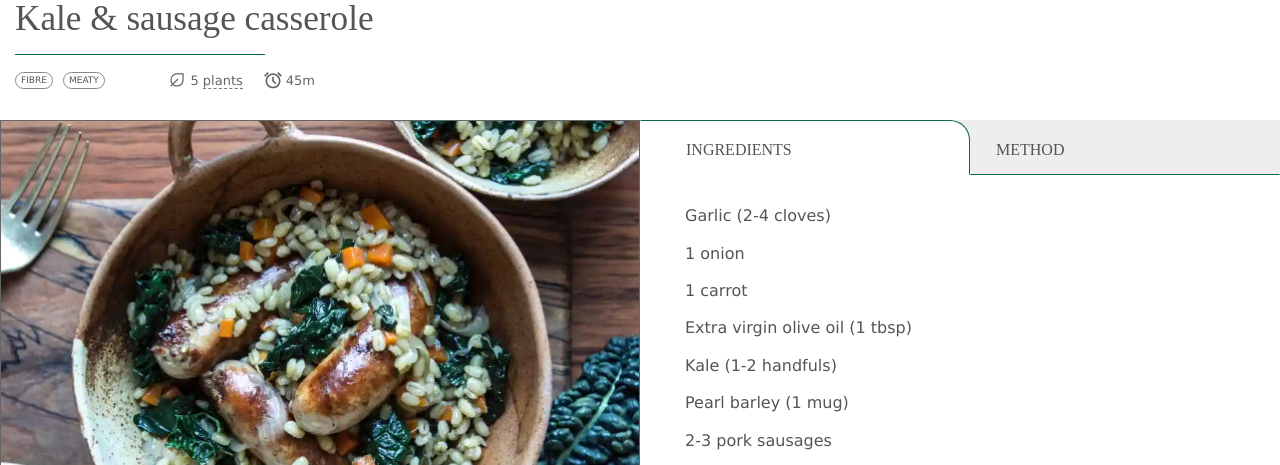
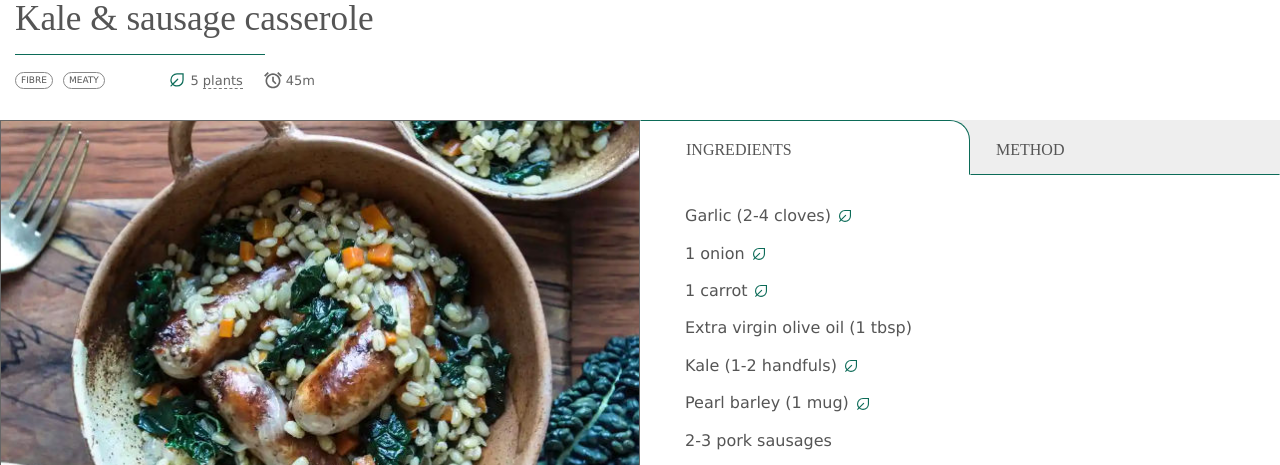
Before and after one commit to jonnywyatt/recipes, a Next.js app: page /recipes/1 in a window 1280 px wide. Shown: the part 129-594 px from the top of the page. Built offline with nearby package versions, Linux system fonts and the light colour scheme.

Commit message:
Show plant icons in ingredients list

```diff
--- a/src/app/api/api.d.ts
+++ b/src/app/api/api.d.ts
@@ -29,6 +29,7 @@ export interface Recipe {
 
 interface Ingredient {
   id: string;
+  label?: string;
   foodGroup?: {
     category: 'vegetable' | 'herb' | 'grain' | 'stock';
     countsAsPlant?: boolean;
--- a/src/app/api/recipes/[id]/route.ts
+++ b/src/app/api/recipes/[id]/route.ts
@@ -22,7 +22,7 @@ export async function GET(
     return { ...ingredient, ...ingredientDetail };
   });
   const mainIngredientsList = decoratedMainIngredients.map((ingredient) => {
-    return formatIngredient(ingredient);
+    return { ...ingredient, label: formatIngredient(ingredient) };
   });
 
   const flavourBoosters = found.ingredients.flavourBoosters.map(
--- a/src/app/recipes/[id]/page.tsx
+++ b/src/app/recipes/[id]/page.tsx
@@ -8,6 +8,7 @@ import { List } from '@/components/List';
 import { PreparationTime } from '@/components/PreparationTime';
 import { makeImageSrcSet } from '@/app/(recipes)/utils';
 import { VegCount } from '@/components/VegCount';
+import { IconLeaf } from '@/images/icons/IconLeaf';
 
 export const dynamic = 'force-dynamic';
 interface PageProps {
@@ -46,10 +47,22 @@ export default async function Recipe({ params }: PageProps) {
               <Tab tab="tab2">Method</Tab>
             </TabList>
             <TabPanel tab="tab1">
-              <List list={recipe.ingredients.main} />
+              <List
+                list={recipe.ingredients.main}
+                renderItem={(item) => (
+                  <div
+                    className={`${flex.flexVerticalCenter} ${flex.flexGap1Unit}`}
+                  >
+                    {item.label}
+                    {item.foodGroup?.countsAsPlant ? (
+                      <IconLeaf width={18} height={18} />
+                    ) : null}
+                  </div>
+                )}
+              />
             </TabPanel>
             <TabPanel tab="tab2">
-              <List list={recipe.steps} />
+              <List list={recipe.steps} renderItem={(item) => <>{item}</>} />
             </TabPanel>
           </Tabs>
         </div>
--- a/src/app/styles/flex.module.css
+++ b/src/app/styles/flex.module.css
@@ -7,3 +7,12 @@
 .flexGap4Units {
   gap: var(--spacing-unit-4);
 }
+
+.flexVerticalCenter {
+  display: flex;
+  align-items: center;
+}
+
+.flexGap1Unit {
+  gap: var(--spacing-unit-1);
+}
--- a/src/components/List/index.tsx
+++ b/src/components/List/index.tsx
@@ -1,20 +1,19 @@
 import { ReactFCWithChildren } from '@/react';
 import styles from './styles.module.scss';
+import { Ingredient } from '@/app/api/api';
 
 interface Props {
-  list: string[];
+  list: Ingredient[];
+  renderItem: (item: Ingredient) => JSX.Element;
 }
 
-export const List: ReactFCWithChildren<Props> = ({ list }) => {
+export const List: ReactFCWithChildren<Props> = ({ list, renderItem }) => {
   if (!list) return <></>;
   return (
     <ol className={styles.list}>
       {list.map((item) => (
-        <li
-          className={styles.listItem}
-          key={item.substring(0, 20).toLowerCase()}
-        >
-          {item}
+        <li className={styles.listItem} key={item.id}>
+          {renderItem(item)}
         </li>
       ))}
     </ol>
--- a/src/images/icons/IconLeaf.tsx
+++ b/src/images/icons/IconLeaf.tsx
@@ -13,7 +13,7 @@ export const IconLeaf = ({
   >
     <path
       d="M480 892q-58.529 0-110.265-19.5Q318 853 276 818l-62 61q-9 9-20.5 9t-20.5-9q-9-9-9-20.5t9-20.5l61-62q-35.343-42.163-54.672-93.582Q160 631 160 572q0-134 93-227t227-93h320v320q0 134-93 227t-227 93Zm0-60q108.333 0 184.167-75.833Q740 680.333 740 572V312H480q-108.333 0-184.167 75.833Q220 463.667 220 572q0 45.736 15 87.368T276 734l217-216q9-9 20.5-9t20.5 9q9 8.8 9 20.9 0 12.1-9 21.1L318 776q33 26 74.632 41 41.632 15 87.368 15Zm0-260Z"
-      fill="currentColor"
+      fill="#0c6b58"
     />
   </svg>
 );
```
